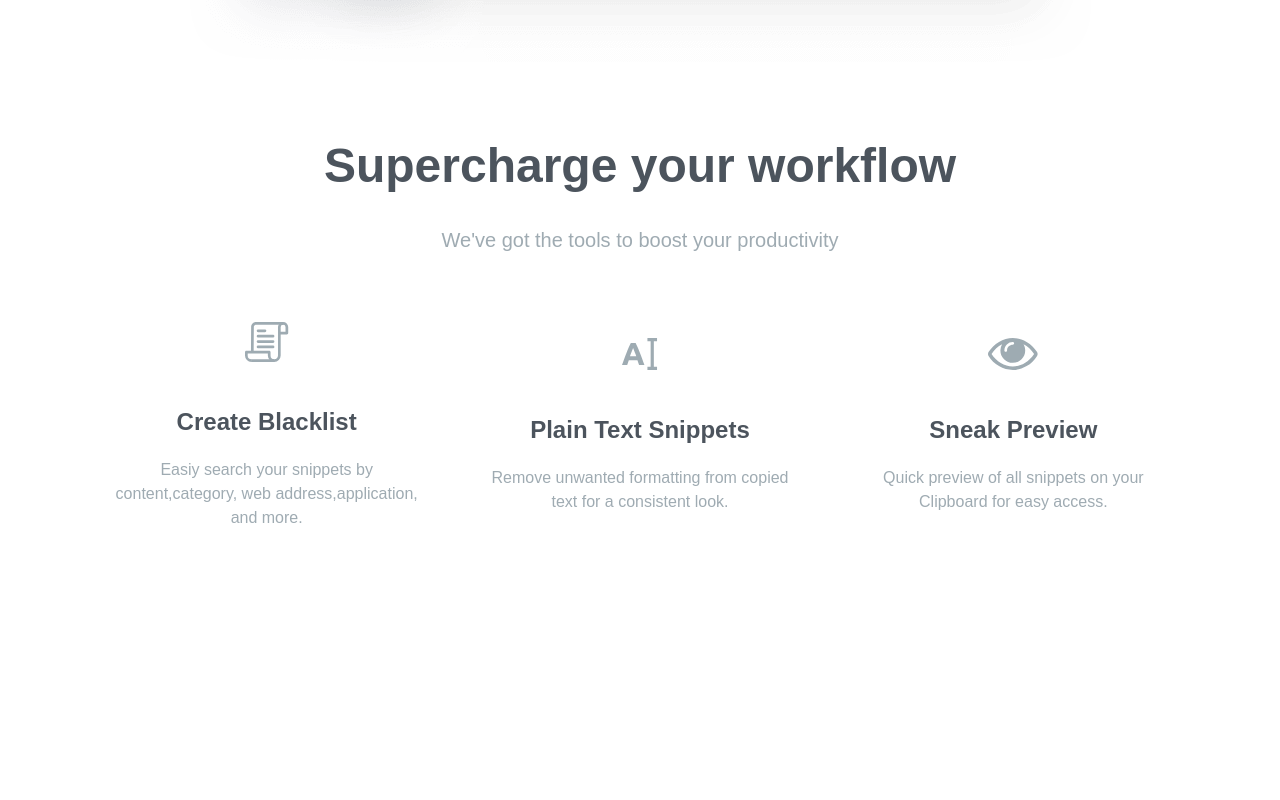
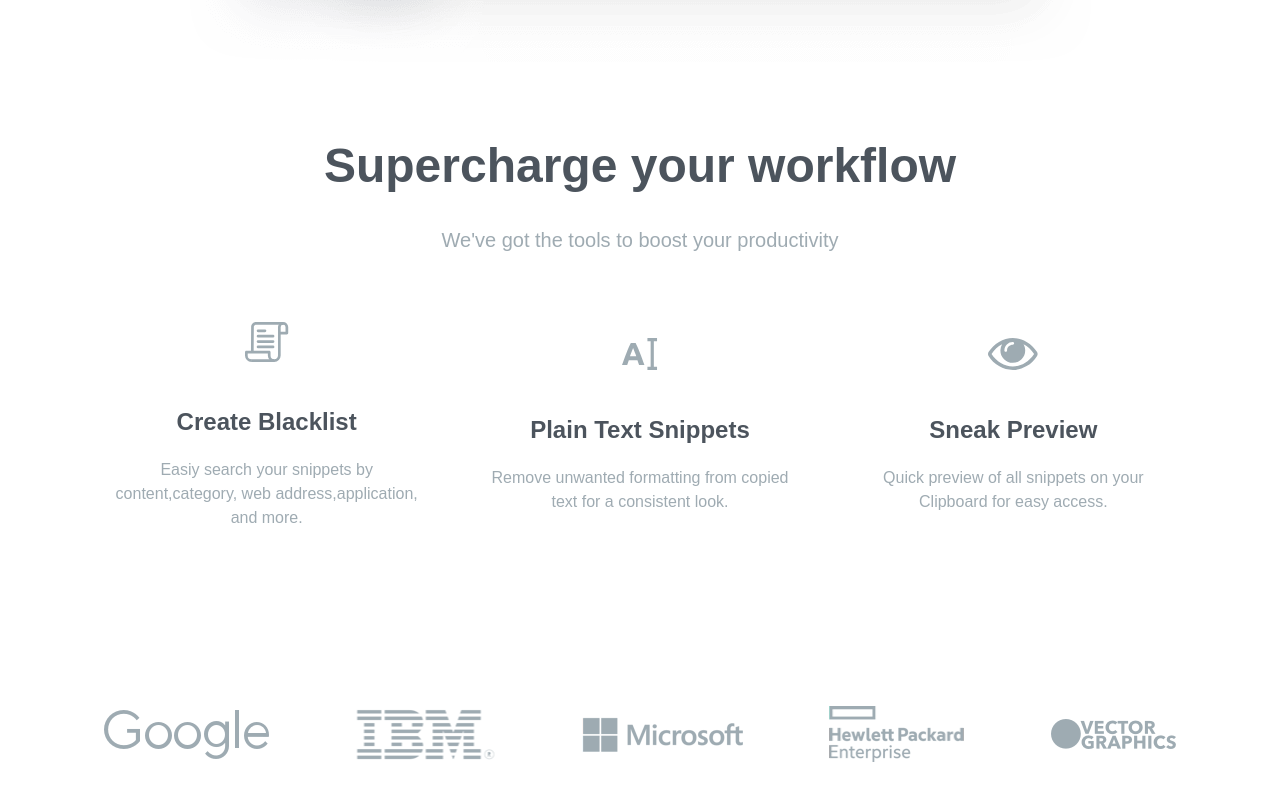
Before and after one commit to kalppatel83/clipboard_website, a website: page index.html in a window 1280 px wide. Shown: the part 2542-3342 px from the top of the page. Before the commit the page ends 3152 px from the top, so only its background shows below. Drawn offline with Linux system fonts and the light colour scheme; a web font is replaced by a local one.

Commit message:
references section added

```diff
--- a/index.html
+++ b/index.html
@@ -147,5 +147,18 @@
         </div>
       </div>
     </section>
+
+    <!-- References section -->
+    <section id="references">
+      <div
+        class="flex flex-col items-center justify-between max-w-6xl px-10 mx-auto space-y-16 my-44 md:flex-row md:space-y-0"
+      >
+        <img src="images/logo-google.png" alt="" />
+        <img src="images/logo-ibm.png" alt="" />
+        <img src="images/logo-microsoft.png" alt="" />
+        <img src="images/logo-hp.png" alt="" />
+        <img src="images/logo-vector-graphics.png" alt="" />
+      </div>
+    </section>
   </body>
 </html>
```
Also changed, not shown: css/style.css.
